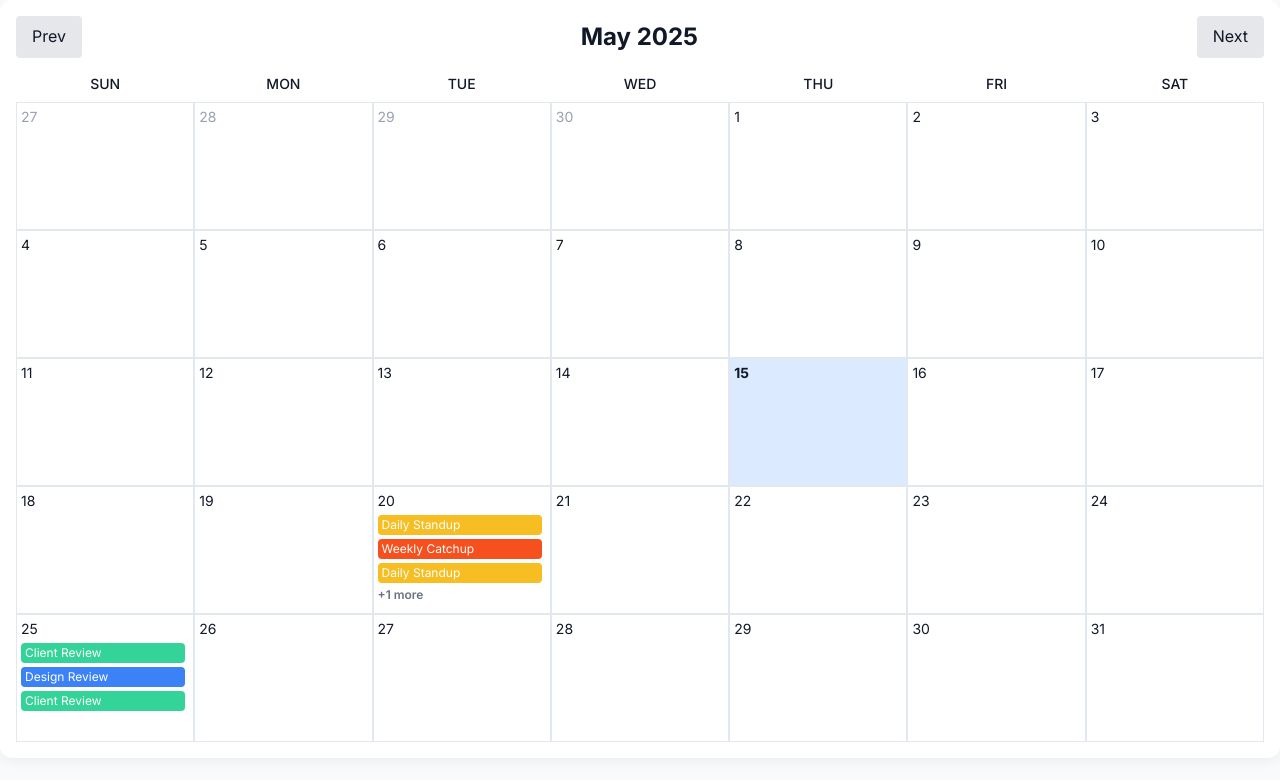
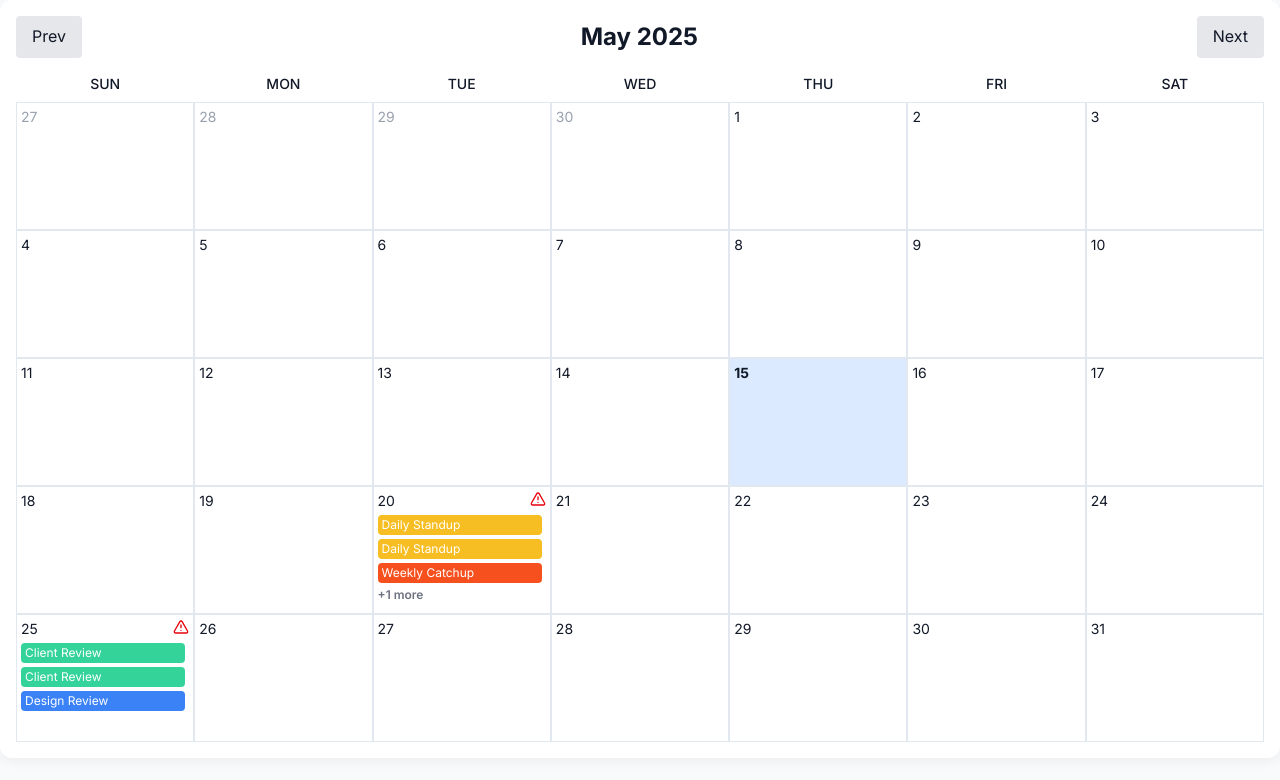
Before and after one commit to praneeth-katuri/calendar-app, a React (Vite) app: page / in a window 1280 px wide. Shown: the top 780 px of the page. Built offline with nearby package versions, Linux system fonts and the light colour scheme.

Commit message:
fix: calenderCell not grouping by color

```diff
--- a/src/components/CalendarCell.jsx
+++ b/src/components/CalendarCell.jsx
@@ -2,6 +2,9 @@ import dayjs from "dayjs";
 import eventsData from "../data/events.json";
 import EventBadge from "./EventBadge";
 import DayEventDialog from "./DayEventDialog";
+import isOverlap from "@/utils/isOverlap";
+import { groupOverlappingEvents } from "@/utils/groupOverlappingEvents";
+import { AlertTriangle } from "lucide-react";
 
 const CalendarCell = ({ date, today, currentMonth }) => {
   const isToday = date.isSame(today, "day");
@@ -11,9 +14,15 @@ const CalendarCell = ({ date, today, currentMonth }) => {
     dayjs(event.date).isSame(date, "day")
   );
 
+  const groupedEvents = groupOverlappingEvents(events);
+
+  const hasConflict = events.some((eventA, index) =>
+    events.slice(index + 1).some((eventB) => isOverlap(eventA, eventB))
+  );
+
   const maxEventsToShow = 3;
-  const displayedEvents = events.slice(0, maxEventsToShow);
-  const hiddenEventsCount = events.length - displayedEvents.length;
+  const displayedEvents = groupedEvents.slice(0, maxEventsToShow);
+  const hiddenEventsCount = groupedEvents.length - displayedEvents.length;
 
   return (
     <DayEventDialog date={date} events={events}>
@@ -26,6 +35,12 @@ const CalendarCell = ({ date, today, currentMonth }) => {
       >
         <div className="flex justify-between text-sm">
           <span>{date.date()}</span>
+          {hasConflict && (
+            <AlertTriangle
+              className="w-4 h-4 text-red-600"
+              title="Conflicting events on this day"
+            />
+          )}
         </div>
 
         <div className="space-y-1 mt-1 overflow-y-auto h-[80%] pr-1">
```
